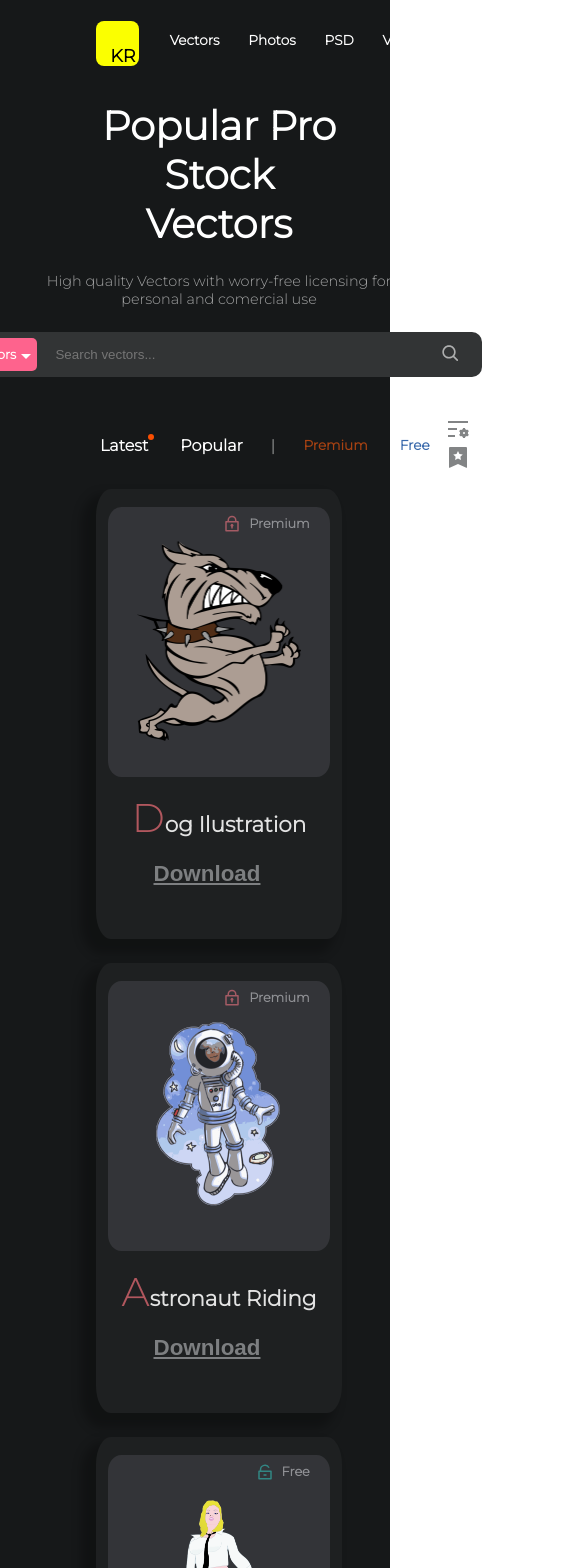
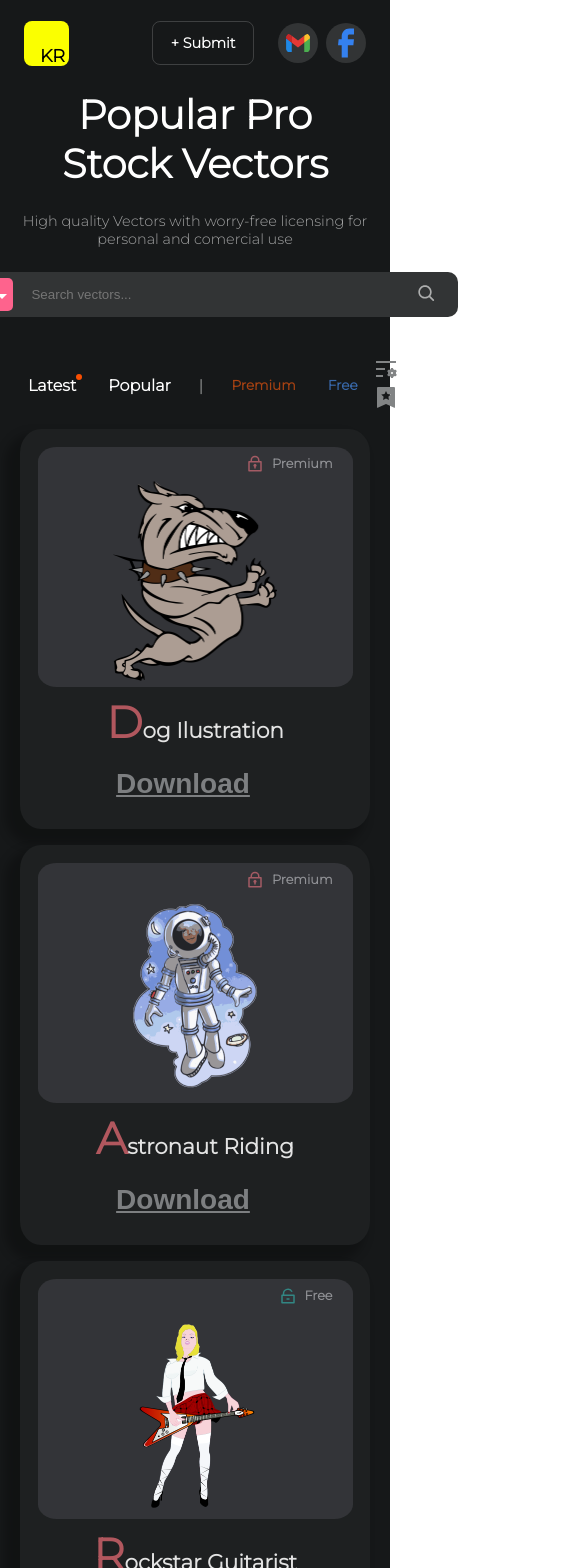
Before and after one commit to kevinhodev/e-commerce-landing-page, a React (Create React App) app: page / in a window 390 px wide. Shown: the top 1568 px of the page, 585 px wide, since content can reach past the window. Built offline with nearby package versions, Linux system fonts and the light colour scheme; some icons are missing.

Commit message:
Header parcialmente responsivo

```diff
--- a/src/components/Card/Card.css
+++ b/src/components/Card/Card.css
@@ -3,11 +3,8 @@
   flex-direction: column;
   align-items: center;
   background-color: #1e2021;
-  height: 450px;
-  width: 280px;
-  max-width: 400px;
-  flex-grow: 1;
-  flex-shrink: 1;
+  height: 400px;
+  width: 350px;
   border-radius: 6%;
   box-shadow: -10px 10px 10px 5px rgba(0, 0, 0, 0.25);
 }
@@ -54,15 +51,19 @@
 .card .title {
   color: #e3e3e3;
   text-align: center;
-  margin-top: 3rem;
+  margin-top: 0.65rem;
   font-size: 0.9rem;
   font-weight: 300;
 }
 
+.card .title h2 {
+  margin-top: 0;
+}
+
 .card .title .highlight {
   color: #b1575e;
-  font-size: 2.5rem;
-  font-weight: 300;
+  font-size: 2.75rem;
+  font-weight: bold;
 }
 
 .card .download {
@@ -78,10 +79,11 @@
   border: none;
   text-decoration: underline;
   color: #7d7f81;
-  font-size: 1.4rem;
+  font-size: 1.75rem;
   font-weight: bold;
   cursor: pointer;
 }
+
 .card .download .icon {
   fill: #2d63a5;
   cursor: pointer;
--- a/src/components/Container/Container.css
+++ b/src/components/Container/Container.css
@@ -2,6 +2,12 @@
   display: flex;
   flex-direction: column;
   min-height: 100vh;
-  padding: 0.5rem 3rem 1rem 6rem;
+  padding: 0 3.5rem;
   background-color: #161819;
 }
+
+@media (max-width: 1024px) {
+  .container {
+    padding: 0 1.5rem;
+  }
+}
--- a/src/components/Footer/Footer.css
+++ b/src/components/Footer/Footer.css
@@ -2,8 +2,15 @@
   display: flex;
   justify-content: space-between;
   align-items: center;
-  margin-top: 8rem;
-  margin-bottom: 1.5rem;
+  margin-top: auto;
+  margin-bottom: 2rem;
+  padding: 0.5rem 2rem 0 4rem;
+}
+
+@media (max-width: 1024px) {
+  .footer {
+    padding: 0;
+  }
 }
 
 .footer .discover {
@@ -21,12 +28,26 @@
   cursor: pointer;
 }
 
+@media (max-width: 1024px) {
+  .footer .discover .link {
+    font-size: 1rem;
+    width: 120px;
+  }
+}
+
 .footer .discover .collections {
   width: 150px;
   height: 75px;
   border-radius: 10px;
   display: flex;
   align-items: center;
+}
+
+@media (max-width: 1024px) {
+  .footer .discover .collections {
+    width: 125px;
+    height: 50px;
+  }
 }
 
 .footer .discover .collections .collection {
@@ -70,7 +91,7 @@
   font-weight: bold;
   font-family: inherit;
   cursor: pointer;
-  padding: 0 2rem;
+  padding: 1.5rem 2rem;
   height: 40px;
   border-radius: 5px;
 }
--- a/src/components/Header/Header.css
+++ b/src/components/Header/Header.css
@@ -3,6 +3,14 @@
   flex-direction: column;
   width: 100%;
   margin-top: 0.8rem;
+  padding: 0.5rem 2rem 0 4rem;
+}
+
+@media (max-width: 1024px) {
+  .header {
+    padding: 0.5rem 0;
+    padding-bottom: 0;
+  }
 }
 
 .header .top {
@@ -24,6 +32,7 @@
   height: 45px;
   border-radius: 8px;
   padding-right: 4px;
+  cursor: pointer;
 }
 
 .header .top .left .logo span {
@@ -37,14 +46,26 @@
   margin-left: 1.5rem;
 }
 
+@media (max-width: 696px) {
+  .header .top .left .navigation {
+    display: none;
+  }
+}
+
 .header .top .left .navigation .menu {
   display: flex;
   gap: 1rem;
 }
 
+@media (max-width: 1024px) {
+  .header .top .left .navigation .menu {
+    gap: 0.2rem;
+  }
+}
+
 .header .top .left .navigation .menu li {
   cursor: pointer;
-  padding: 0.2rem 0.4rem;
+  padding: 0.5rem 0.75rem;
 }
 
 .header .top .left .navigation .menu li:hover {
@@ -75,25 +96,33 @@
 .header .top .right button {
   font-family: inherit;
   font-weight: bold;
-  font-size: 0.75rem;
+  font-size: 0.9rem;
   background-color: transparent;
   color: #fff;
   outline: none;
   border: 1px solid #ffffff2c;
   border-radius: 8px;
   padding: 0.75rem 1.1rem;
-  margin-right: 1.2rem;
+  margin-right: 1rem;
   cursor: pointer;
+}
+
+.header .top .right button:hover {
+  background-color: #ffffff2c;
 }
 
 .header .top .right .icon {
   cursor: pointer;
   border-radius: 50%;
-  height: 30px;
-  width: 30px;
-  padding: 0.25rem;
+  height: 40px;
+  width: 40px;
+  padding: 0.4rem;
   margin-left: 0.5rem;
   background-color: #323435;
+}
+
+.header .top .right .icon:hover {
+  background-color: transparent;
 }
 
 .header .top .right .icon.facebook {
--- a/src/components/List/List.css
+++ b/src/components/List/List.css
@@ -1,7 +1,8 @@
 .list {
-  display: flex;
-  flex-wrap: wrap;
-  justify-content: space-evenly;
-  gap: 1.5rem;
+  display: grid;
+  grid-template-columns: repeat(auto-fill, 350px);
+  justify-content: center;
+  gap: 1rem;
   margin-top: 1rem;
+  margin-bottom: 2.5rem;
 }
--- a/src/index.css
+++ b/src/index.css
@@ -14,6 +14,7 @@ body {
   margin: 0;
   padding: 0;
   font-family: "Montserrat", sans-serif;
+  text-rendering: optimizeLegibility;
 }
 
 ul {
```
